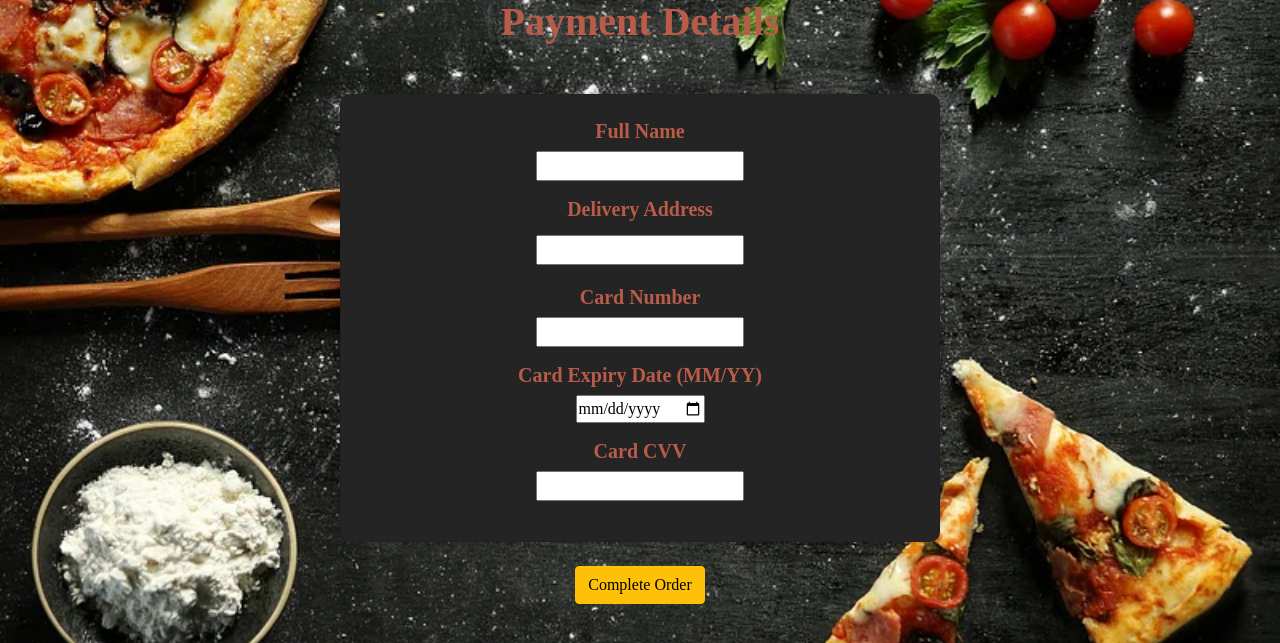
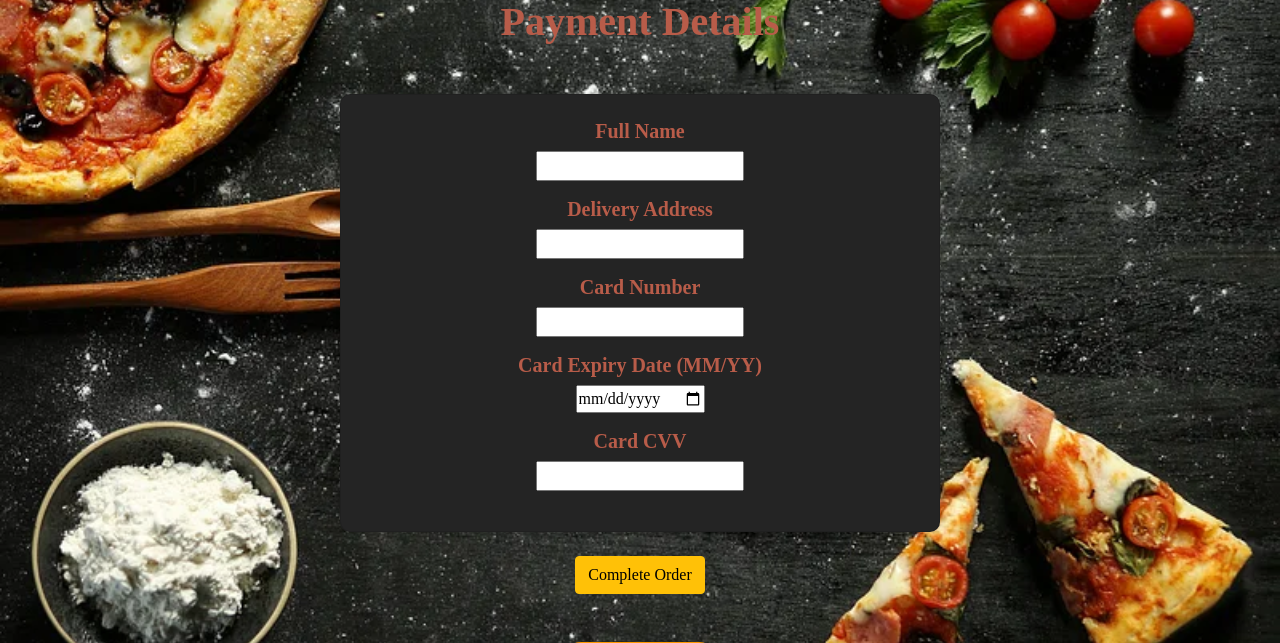
Before and after one commit to cokusaga/csc1040-pizza, a Django app: template PizzaApp/templates/payment.html in a window 1280 px wide. Shown: the part 122-765 px from the top of the page. Run offline with Django 3.2, Linux system fonts and the light colour scheme; the template is opened without the code that fills it, so the values that code supplies are empty, except form fields; form fields are guessed from the names that the template uses.

Commit message:
Finished issues with payment

```diff
--- a/PizzaApp/templates/payment.html
+++ b/PizzaApp/templates/payment.html
@@ -25,14 +25,12 @@
                 {{ form.full_name }}
             </div>
 
-            <!-- Delivery Address (Adjust width) -->
+            <!-- Delivery Address -->
             <div class="mb-3">
                 <h5 class="text-center">Delivery Address</h5>
-                <div class="form-control" style="max-width: 100%; background-color: rgb(36, 36, 36); color: white; border: none;">
-                    {{ form.delivery_address }}
-                </div>
+                <!-- Use form rendering for consistent look -->
+                {{ form.delivery_address }}
             </div>
-
 
             <!-- Card Number -->
             <div class="mb-3">
```
Also changed, not shown: db.sqlite3.
